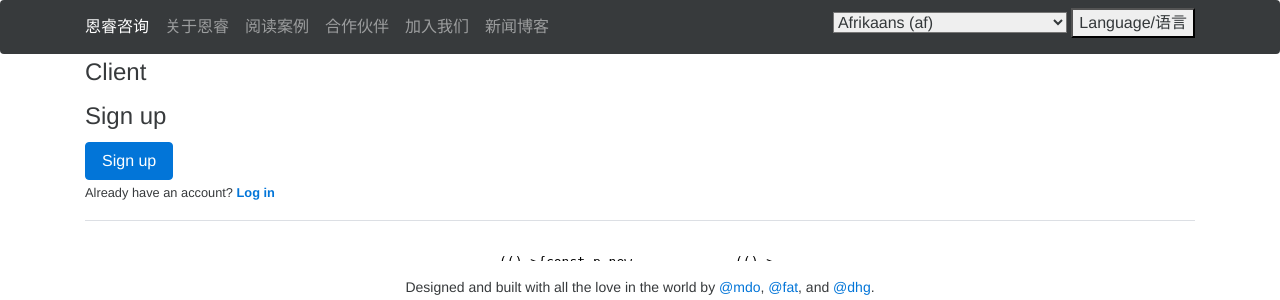
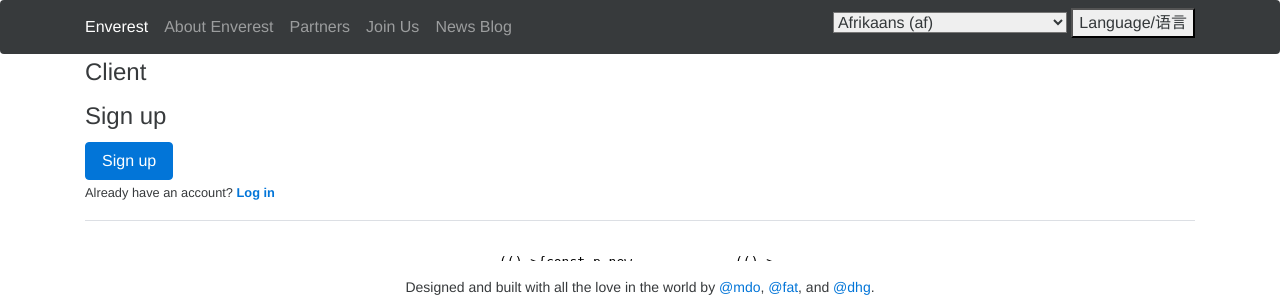
Before and after one commit to hangfei/Raccoon, a Django app: template src/account/templates/account/signup_client.html in a window 1280 px wide. Shown: the top 300 px of the page. Run offline with Django 3.2, Linux system fonts and the light colour scheme; the template is opened without the code that fills it, so the values that code supplies are empty; some libraries are stand-ins or nearby versions.

Commit message:
Added translation for navbar.

```diff
--- a/src/enverest/settings.py
+++ b/src/enverest/settings.py
@@ -139,6 +139,9 @@
     ('zh-hans', _('Chinese')),
 )
 
+# A list of directories where Django looks for translation files.
+LOCALE_PATHS = ['locale']
+
 LANGUAGE_CODE = 'en-us'
 
 TIME_ZONE = 'UTC'
--- a/src/templates/base.html
+++ b/src/templates/base.html
@@ -25,17 +25,16 @@
             ☰
           </button>
           <a class="navbar-brand hidden-sm-up" href="/">
-            恩睿咨询
+            {% trans "Enverest" %}
           </a>
         </div>
         <div class="navbar-toggleable-xs collapse" id="bd-main-nav">
           <nav class="nav navbar-nav">
-            <a class="nav-item nav-link active" href="/">恩睿咨询</a>
-            <a class="nav-item nav-link" href="">关于恩睿</a>
-            <a class="nav-item nav-link " href="">阅读案例</a>
-            <a class="nav-item nav-link" href="">合作伙伴</a>
-            <a class="nav-item nav-link" href="">加入我们</a>
-            <a class="nav-item nav-link" href="">新闻博客</a>
+            <a class="nav-item nav-link active" href="/">{% trans "Enverest" %}</a>
+            <a class="nav-item nav-link" href="/about_enverest">{% trans "About Enverest" %}</a>
+            <a class="nav-item nav-link" href="">{% trans "Partners" %}</a>
+            <a class="nav-item nav-link" href="">{% trans "Join Us" %}</a>
+            <a class="nav-item nav-link" href="">{% trans "News Blog" %}</a>
           </nav>
           <ul class="nav navbar-nav pull-xs-right">
             <form action="{% url 'set_language' %}" method="post">{% csrf_token %}
```
Also changed, not shown: src/homepage/locale/zh_Hans/LC_MESSAGES/django.po, src/locale/zh_Hans/LC_MESSAGES/django.po (added), 2 other files.
